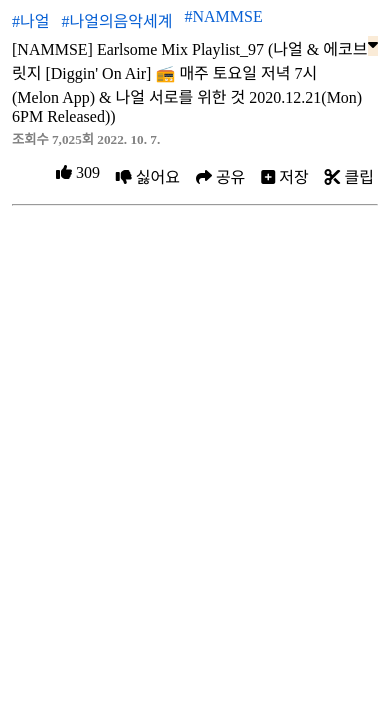
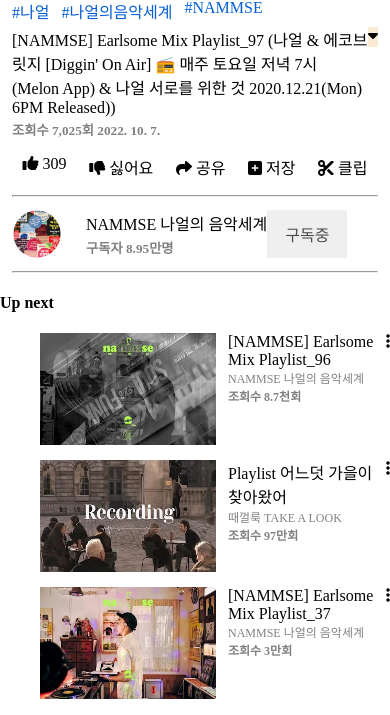
Before and after one commit to mungmungtei/youtube-ui-clone, a plain HTML site: page index.html in a window 390 px wide. Shown: the part 362-1077 px from the top of the page. Before the commit the page ends 844 px from the top, so only its background shows below. Drawn offline with Linux system fonts and the light colour scheme.

Commit message:
mobile-first

```diff
--- a/index.html
+++ b/index.html
@@ -41,7 +41,9 @@
             </div>
             <i class="fa-solid fa-caret-down"></i>
         </div>
+
         <h5>조회수 7,025회 2022. 10. 7.</h5>
+
         <ul class="info-icons">
             <li><i class="fa-solid fa-thumbs-up"></i> 309</li>
             <li><i class="fa-solid fa-thumbs-down"></i> 싫어요</li>
@@ -49,8 +51,50 @@
             <li><i class="fa-solid fa-square-plus"></i> 저장</li>
             <li><i class="fa-solid fa-scissors"></i> 클립</li>
         </ul>
+
+        <hr>
+        <div class="channel">
+            <img src="images/nammese_profile.jpg" alt="">
+            <div class="channel-info">
+                NAMMSE 나얼의 음악세계
+                <h5>구독자 8.95만명</h5>
+            </div>
+            <button>구독중</button>
+        </div>
         <hr>
     </sec>
 
+    <sec class="next">
+        <h4>Up next</h4>
+        <ul class="next-videos">
+            <li class="next-video">
+                <img src="images/hqdefault.webp" alt="">
+                <div class="next-video-info">
+                    <span class="next-video-title">[NAMMSE] Earlsome Mix Playlist_96</span>
+                    <span class="next-video-channel">NAMMSE 나얼의 음악세계</span>
+                    <span class="next-video-view">조회수 8.7천회</span>
+                </div>
+                <i class="fa-solid fa-ellipsis-vertical"></i>
+            </li>
+            <li class="next-video">
+                <img src="images/hqdefault (1).webp" alt="">
+                <div class="next-video-info">
+                    <span class="next-video-title">Playlist 어느덧 가을이 찾아왔어</span>
+                    <span class="next-video-channel">때껄룩 TAKE A LOOK</span>
+                    <span class="next-video-view">조회수 97만회</span>
+                </div>
+                <i class="fa-solid fa-ellipsis-vertical"></i>
+            </li>
+            <li class="next-video">
+                <img src="images/hqdefault (2).webp" alt="">
+                <div class="next-video-info">
+                    <span class="next-video-title">[NAMMSE] Earlsome Mix Playlist_37</span>
+                    <span class="next-video-channel">NAMMSE 나얼의 음악세계</span>
+                    <span class="next-video-view">조회수 3만회</span>
+                </div>
+                <i class="fa-solid fa-ellipsis-vertical"></i>
+            </li>
+        </ul>
+    </sec>
 </body>
 </html>
--- a/style.css
+++ b/style.css
@@ -14,7 +14,7 @@ body {
     color: var(--navbar-text-color);
     padding: 1rem;
     justify-content: space-between;
-    height: 4vh;
+    height: 1.5rem;
 }
 
 .navbar-logo {
@@ -91,6 +91,7 @@ body {
 .info-icons {
     display: flex;
     justify-content: space-evenly;
+    padding-left: 0;
 }
 
 .info-icons li {
@@ -100,3 +101,65 @@ body {
 .info hr {
     margin: 0 12px;
 }
+
+.channel {
+    display: flex;
+    align-items: center;
+    width: 100%;
+}
+
+.channel img {
+    width: 50px;
+    height: 50px;
+    padding: 12px;
+}
+
+.channel-info {
+    padding-left: 12px;
+}
+
+.channel-info h5 {
+    padding-left: 0;
+}
+
+.channel button {
+    border-color: transparent;
+    font-size: 1rem;
+    width: 5rem;
+    height: 3rem;
+    color: rgb(78, 75, 75);
+}
+
+.next-videos li {
+    padding-left: 0;
+    list-style: none;
+    margin-bottom: 15px;
+}
+
+.next-videos img {
+    width: 11rem;
+    height: 7rem;
+}
+
+.next-videos span {
+    display: block;
+}
+
+.next-video {
+    display: flex;
+}
+
+.next-video-info {
+    padding-left: 12px;
+}
+
+.next-video-channel {
+    color: gray;
+    font-size: 0.75rem;
+}
+
+.next-video-view {
+    color: gray;
+    font-weight: bold;
+    font-size: 0.75rem;
+}
```
Also changed, not shown: images/hqdefault (1).webp (added), images/hqdefault (2).webp (added), images/hqdefault.webp (added), images/nammese_profile.jpg (added).
